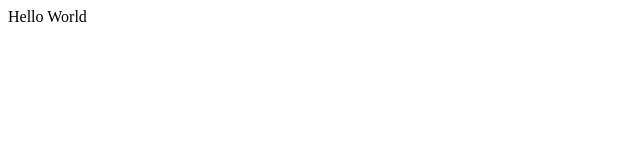
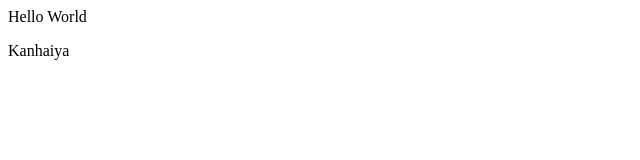
Before and after one commit to Kanhaiya512/Learning-process, a plain HTML site: page index.html in a window 1280 px wide. Shown: the full height of the page, 0-640 px from the left. Drawn offline with Linux system fonts and the light colour scheme.

Commit message:
Add new paragrapg

```diff
--- a/index.html
+++ b/index.html
@@ -1 +1,2 @@
 <p>Hello World</p>
+<p>Kanhaiya</p>
```
